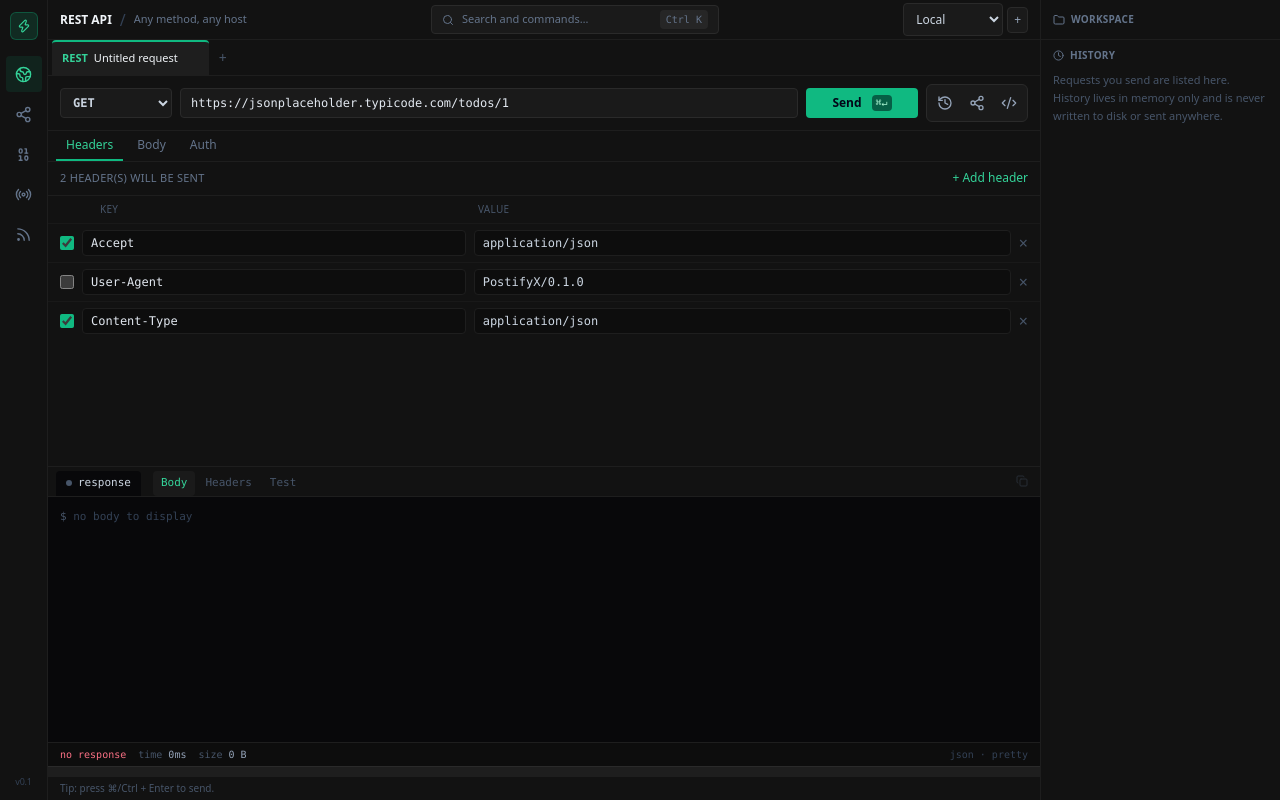
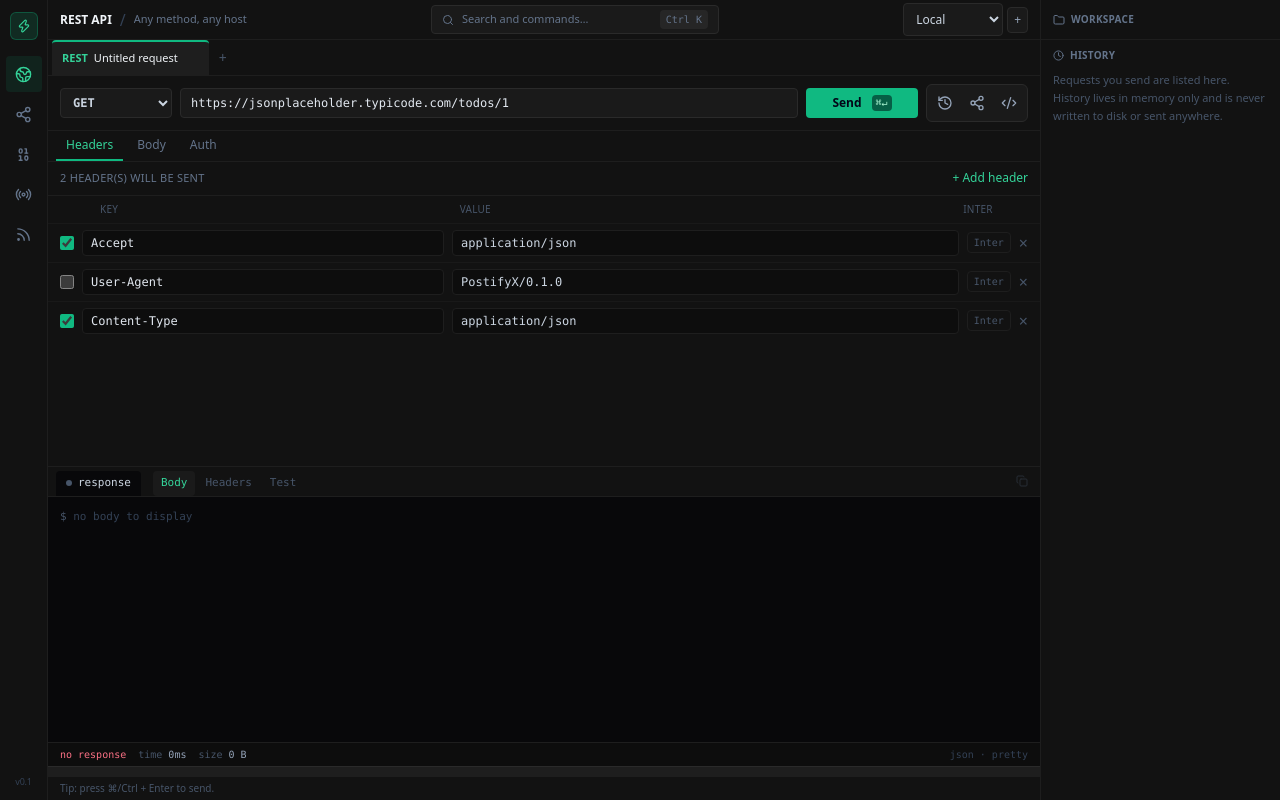
Before and after one commit to S4-coder/postifyx, a Next.js app: page /app in a window 1280 px wide. Built offline with nearby package versions, Linux system fonts and the light colour scheme.

Commit message:
Add Inter button to headers editor: resolve {{placeholders}} from active environment

```diff
--- a/src/components/HeadersEditor.jsx
+++ b/src/components/HeadersEditor.jsx
@@ -1,16 +1,43 @@
 'use client';
 
-import { useRequestStore } from '@/store/useRequestStore';
+import { interpolate, useRequestStore } from '@/store/useRequestStore';
 
 /**
- * Headers tab: key/value rows with per-row enable toggles. Disabled rows stay
- * visible (so a template is not lost) but are filtered out before sending.
+ * Headers tab: key/value rows with per-row enable toggles and an
+ * "Inter" button that resolves {{placeholders}} from the active
+ * environment. Disabled rows stay visible (so a template is not
+ * lost) but are filtered out before sending.
  */
 export default function HeadersEditor() {
   const headers = useRequestStore((s) => s.headers);
   const addHeader = useRequestStore((s) => s.addHeader);
   const updateHeader = useRequestStore((s) => s.updateHeader);
   const removeHeader = useRequestStore((s) => s.removeHeader);
+  const environments = useRequestStore((s) => s.environments);
+  const activeEnvId = useRequestStore((s) => s.activeEnvId);
+
+  const env = environments.find((e) => e.id === activeEnvId);
+  const vars = env?.values ?? {};
+
+  const resolveRow = (i) => {
+    const value = headers[i].value;
+    if (!value.includes('{{')) return;
+    const resolved = interpolate(value, vars);
+    if (resolved !== value) updateHeader(i, { value: resolved });
+  };
+
+  const resolveAll = () => {
+    headers.forEach((header, i) => {
+      if (header.enabled && header.value.includes('{{')) {
+        const resolved = interpolate(header.value, vars);
+        if (resolved !== header.value) updateHeader(i, { value: resolved });
+      }
+    });
+  };
+
+  const pendingRows = headers.filter(
+    (h) => h.enabled && h.value.includes('{{'),
+  ).length;
 
   return (
     <div className="flex h-full flex-col">
@@ -18,23 +45,40 @@ export default function HeadersEditor() {
         <p className="text-[11px] uppercase tracking-wide text-slate-500">
           {headers.filter((h) => h.enabled && h.key.trim()).length} header(s) will be sent
         </p>
+        <div className="flex items-center gap-3">
+          {pendingRows > 0 && (
+            <button
+              type="button"
+              onClick={resolveAll}
+              title={`Resolve {{placeholders}} using the "${env?.name ?? 'active'}" environment`}
+              className="font-mono text-[10px] text-emerald-400 hover:text-emerald-300"
+            >
+              Inter all ({pendingRows})
+            </button>
+          )}
           <button type="button" onClick={addHeader} className="text-xs text-emerald-400 hover:text-emerald-300">
             + Add header
           </button>
         </div>
+      </div>
 
       <div className="flex-1 overflow-auto">
-        <div className="grid grid-cols-[auto_1fr_1.4fr_auto] items-center gap-2 px-3 py-1.5 text-[10px] uppercase tracking-wide text-slate-600">
+        <div className="grid grid-cols-[auto_1fr_1.4fr_auto_auto] items-center gap-2 px-3 py-1.5 text-[10px] uppercase tracking-wide text-slate-600">
           <span className="w-8" />
           <span>Key</span>
           <span>Value</span>
+          <span className="w-9 text-center">Inter</span>
           <span className="w-6" />
         </div>
 
-        {headers.map((header, i) => (
+        {headers.map((header, i) => {
+          const hasPlaceholder = header.value.includes('{{');
+          const resolved = hasPlaceholder ? interpolate(header.value, vars) : header.value;
+
+          return (
             <div
               key={i}
-            className="grid grid-cols-[auto_1fr_1.4fr_auto] items-center gap-2 border-t border-[#1e1e1e]/60 px-3 py-1.5"
+              className="grid grid-cols-[auto_1fr_1.4fr_auto_auto] items-center gap-2 border-t border-[#1e1e1e]/60 px-3 py-1.5"
             >
               <input
                 type="checkbox"
@@ -59,6 +103,23 @@ export default function HeadersEditor() {
               />
               <button
                 type="button"
+                onClick={() => resolveRow(i)}
+                disabled={!hasPlaceholder}
+                title={
+                  hasPlaceholder
+                    ? `Resolve to: ${resolved}`
+                    : 'No {{placeholder}} in this value'
+                }
+                className={`rounded border px-1.5 py-0.5 font-mono text-[10px] ${
+                  hasPlaceholder
+                    ? 'border-emerald-500/40 bg-emerald-500/10 text-emerald-400 hover:bg-emerald-500/20'
+                    : 'border-[#1e1e1e] bg-[#121212] text-slate-600'
+                }`}
+              >
+                Inter
+              </button>
+              <button
+                type="button"
                 onClick={() => removeHeader(i)}
                 className="text-slate-600 hover:text-rose-400"
                 aria-label="Remove header"
@@ -66,7 +127,8 @@ export default function HeadersEditor() {
                 ×
               </button>
             </div>
-        ))}
+          );
+        })}
       </div>
     </div>
   );
--- a/src/store/useRequestStore.js
+++ b/src/store/useRequestStore.js
@@ -17,7 +17,7 @@ const defaultHeaders = () => [
 ];
 
 /** Variable interpolation for environment values, e.g. `{{base_url}}`. */
-const interpolate = (template, vars) =>
+export const interpolate = (template, vars) =>
   Object.entries(vars || {}).reduce(
     (acc, [key, value]) => acc.split(`{{${key}}}`).join(value),
     String(template ?? ''),
```
Lines whose indentation alone changed are shown as unchanged.
